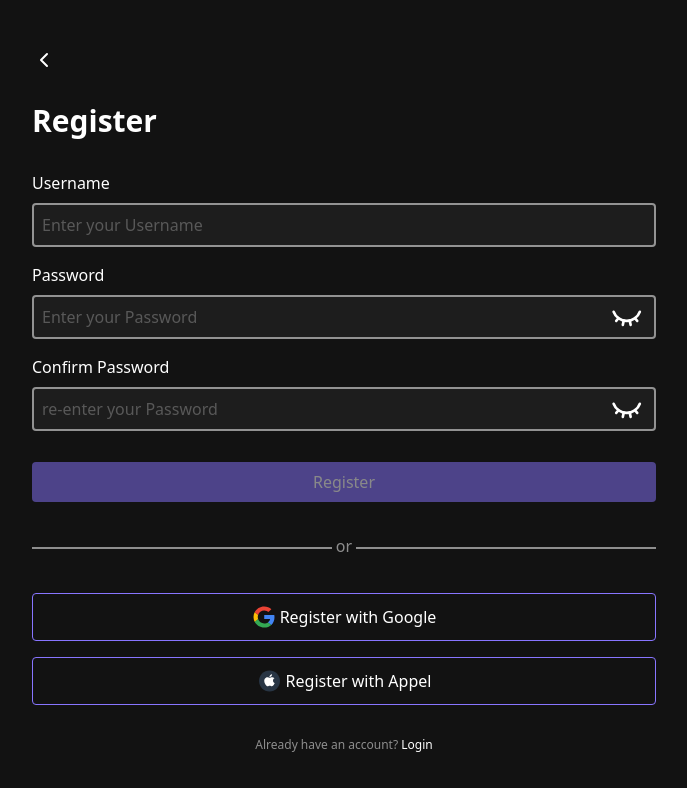
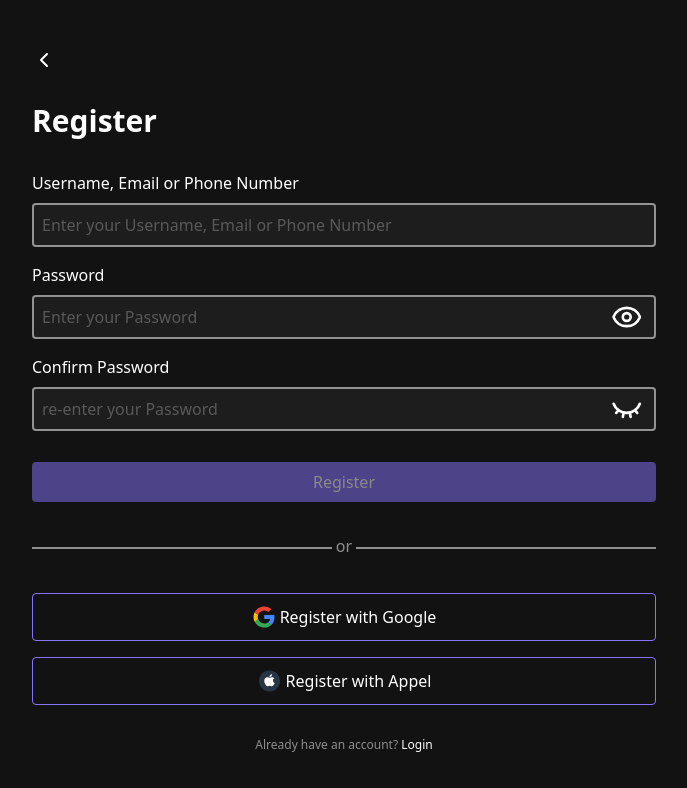
Before and after one commit to SaadiaEl08/to-do-list, a React (Vite) app in the folder frontend/: page /register in a window 1280 px wide. Both pictures are taken after a click on the icon 929 px from the left and 316 px from the top of the page. Shown: the top 788 px of the page, without its empty margins (296-983 px from the left). Built offline with nearby package versions, Linux system fonts and the light colour scheme.

Commit message:
feat(SignUp): enhance registration form with password visibility toggle and improved input handling

```diff
--- a/frontend/src/pages/SignUp.jsx
+++ b/frontend/src/pages/SignUp.jsx
@@ -1,8 +1,17 @@
-import { ChevronLeft, EyeClosed } from "lucide-react";
+import { ChevronLeft, Eye, EyeClosed } from "lucide-react";
+import { useEffect, useState } from "react";
 import { Link, useNavigate } from "react-router";
 
 const SignUp = () => {
   const navigate = useNavigate();
+  const [username, setUsername] = useState("");
+  const [password, setPassword] = useState("");
+  const [confirmedPassword, setConfirmedPassword] = useState("");
+  const [showPassword, setShowPassword] = useState(false);
+  const [showConfirmedPassword, setShowConfirmedPassword] = useState(false);
+  const handleRegister = () => {
+    navigate("/home");
+  };
   return (
     <main className="w-full min-h-screen h-screen bg-background text-foreground flex flex-col justify-evenly items-start p-4">
       <div className="w-full h-full flex flex-col justify-evenly items-start md:w-1/2  m-auto">
@@ -12,11 +21,13 @@ const SignUp = () => {
         <h1 className="text-3xl font-bold">Register</h1>
         <div className="w-full flex flex-col gap-4 justify-start items-start">
           <div className="w-full flex flex-col gap-2 justify-start items-start">
-            <label htmlFor="username">Username</label>
+            <label htmlFor="username">Username, Email or Phone Number</label>
             <input
+              value={username}
+              onChange={(e) => setUsername(e.target.value)}
               type="text"
               id="username"
-              placeholder="Enter your Username"
+              placeholder="Enter your Username, Email or Phone Number"
               className="w-full p-2 placeholder:text-muted-foreground placeholder:opacity-50  border-2 border-muted-foreground bg-input rounded outline-none"
             />
           </div>
@@ -24,30 +35,59 @@ const SignUp = () => {
             <label htmlFor="password">Password</label>
             <div className="w-full flex items-center">
               <input
-                type="password"
+                value={password}
+                onChange={(e) => setPassword(e.target.value)}
+                type={showPassword ? "text" : "password"}
                 id="password"
                 placeholder="Enter your Password"
                 className="w-full  p-2 placeholder:text-muted-foreground placeholder:opacity-50  border-y-2 border-s-2 border-muted-foreground bg-input rounded-s outline-none"
               />
-              <EyeClosed className="border-y-2 border-e-2 border-muted-foreground bg-input rounded-e w-12 h-full  text-center pe-3 " />
+              {showPassword ? (
+                <Eye
+                  className="border-y-2 border-e-2 border-muted-foreground bg-input rounded-e w-12 h-full  text-center pe-3 "
+                  onClick={() => setShowPassword(false)}
+                />
+              ) : (
+                <EyeClosed
+                  className="border-y-2 border-e-2 border-muted-foreground bg-input rounded-e w-12 h-full  text-center pe-3 "
+                  onClick={() => setShowPassword(true)}
+                />
+              )}
             </div>
           </div>
           <div className="w-full flex flex-col gap-2 justify-start items-start">
             <label htmlFor="confirmPassword">Confirm Password</label>
             <div className="w-full flex items-center">
               <input
-                type="password"
+                value={confirmedPassword}
+                onChange={(e) => setConfirmedPassword(e.target.value)}
+                type={showConfirmedPassword ? "text" : "password"}
                 id="confirmPassword"
                 placeholder="re-enter your Password"
                 className="w-full  p-2 placeholder:text-muted-foreground placeholder:opacity-50  border-y-2 border-s-2 border-muted-foreground bg-input rounded-s outline-none"
               />
-              <EyeClosed className="border-y-2 border-e-2 border-muted-foreground bg-input rounded-e w-12 h-full  text-center pe-3 " />
+              {showConfirmedPassword ? (
+                <Eye
+                  className="border-y-2 border-e-2 border-muted-foreground bg-input rounded-e w-12 h-full  text-center pe-3 "
+                  onClick={() => setShowConfirmedPassword(false)}
+                />
+              ) : (
+                <EyeClosed
+                  className="border-y-2 border-e-2 border-muted-foreground bg-input rounded-e w-12 h-full  text-center pe-3 "
+                  onClick={() => setShowConfirmedPassword(true)}
+                />
+              )}
             </div>
           </div>
         </div>
         <button
           className="w-full p-2 bg-primary rounded disabled:opacity-50 disabled:cursor-not-allowed"
-          disabled
+          disabled={
+            username != "" && password != "" && confirmedPassword === password
+              ? false
+              : true
+          }
+          onClick={handleRegister}
         >
           Register
         </button>
```
